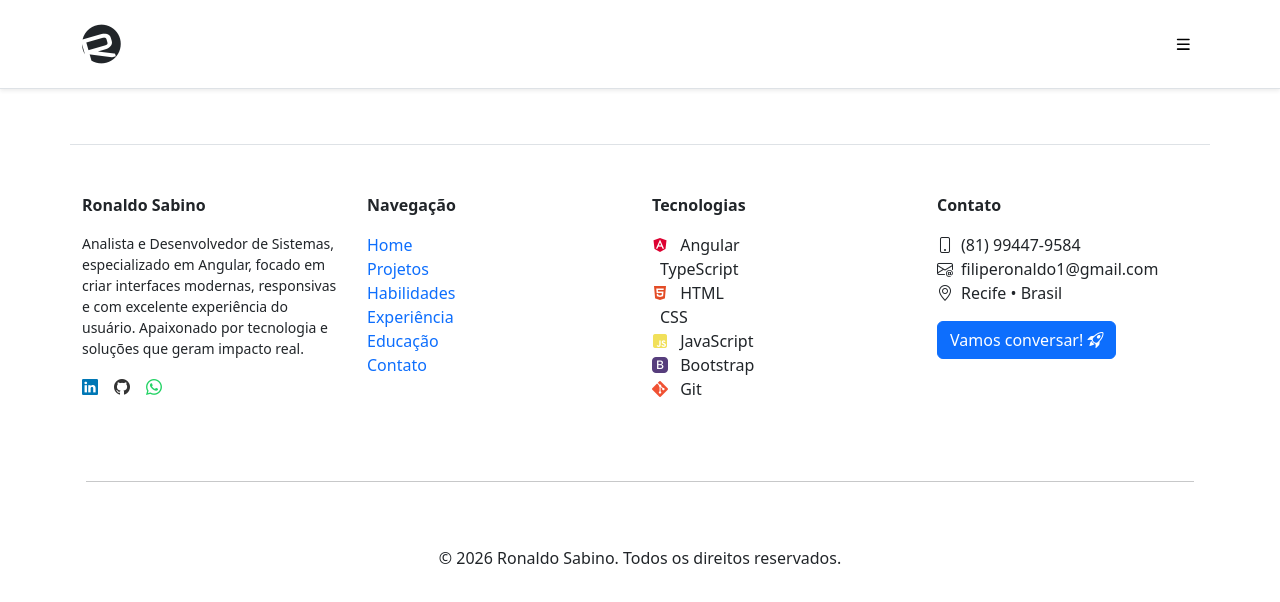
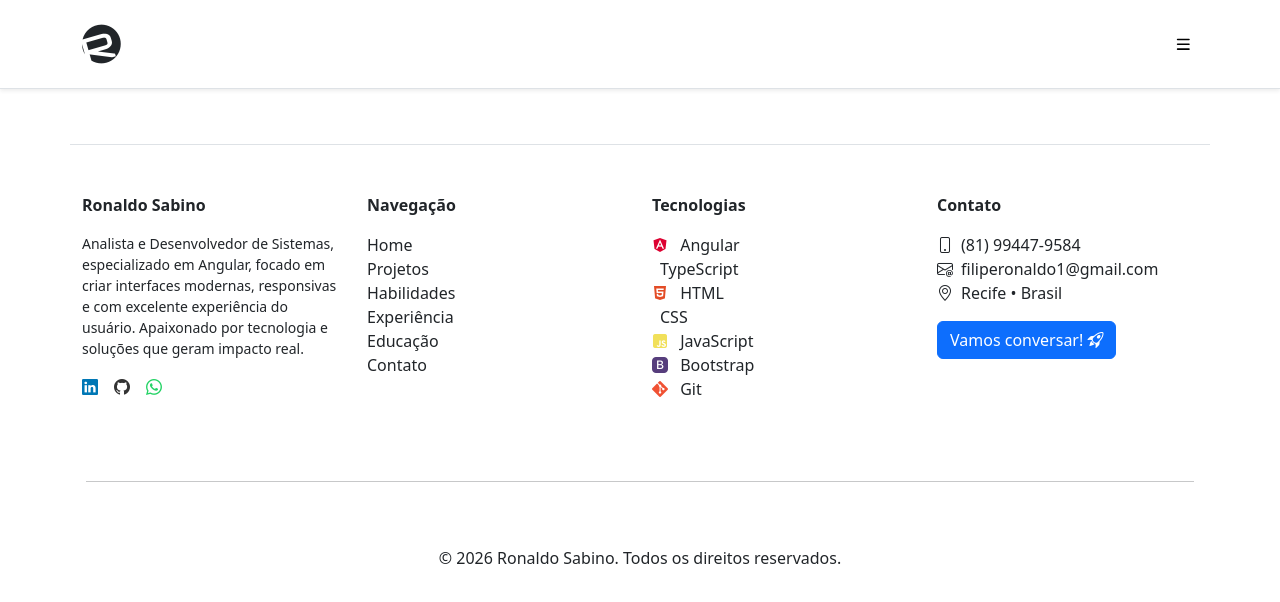
Before and after one commit to ronaldosabino/professional-portfolio, an Angular app: page / in a window 1280 px wide. Shown: the top 602 px of the page. Built offline with nearby package versions, Linux system fonts and the light colour scheme.

Commit message:
fix: update navigation links in footer to remove anchor tags for better readability

```diff
--- a/src/app/core/components/footer/footer.html
+++ b/src/app/core/components/footer/footer.html
@@ -25,12 +25,12 @@
         <div class="col-6 col-lg-3">
             <strong class="d-block mb-3">Navegação</strong>
             <ul class="list-unstyled">
-                <li><a class="text-decoration-none" href="#home">Home</a></li>
-                <li><a class="text-decoration-none" href="#projects">Projetos</a></li>
-                <li><a class="text-decoration-none" href="#skills">Habilidades</a></li>
-                <li><a class="text-decoration-none" href="#experience">Experiência</a></li>
-                <li><a class="text-decoration-none" href="#education">Educação</a></li>
-                <li><a class="text-decoration-none" href="#contact">Contato</a></li>
+                <li>Home</li>
+                <li>Projetos</li>
+                <li>Habilidades</li>
+                <li>Experiência</li>
+                <li>Educação</li>
+                <li>Contato</li>
             </ul>
         </div>
 
```
